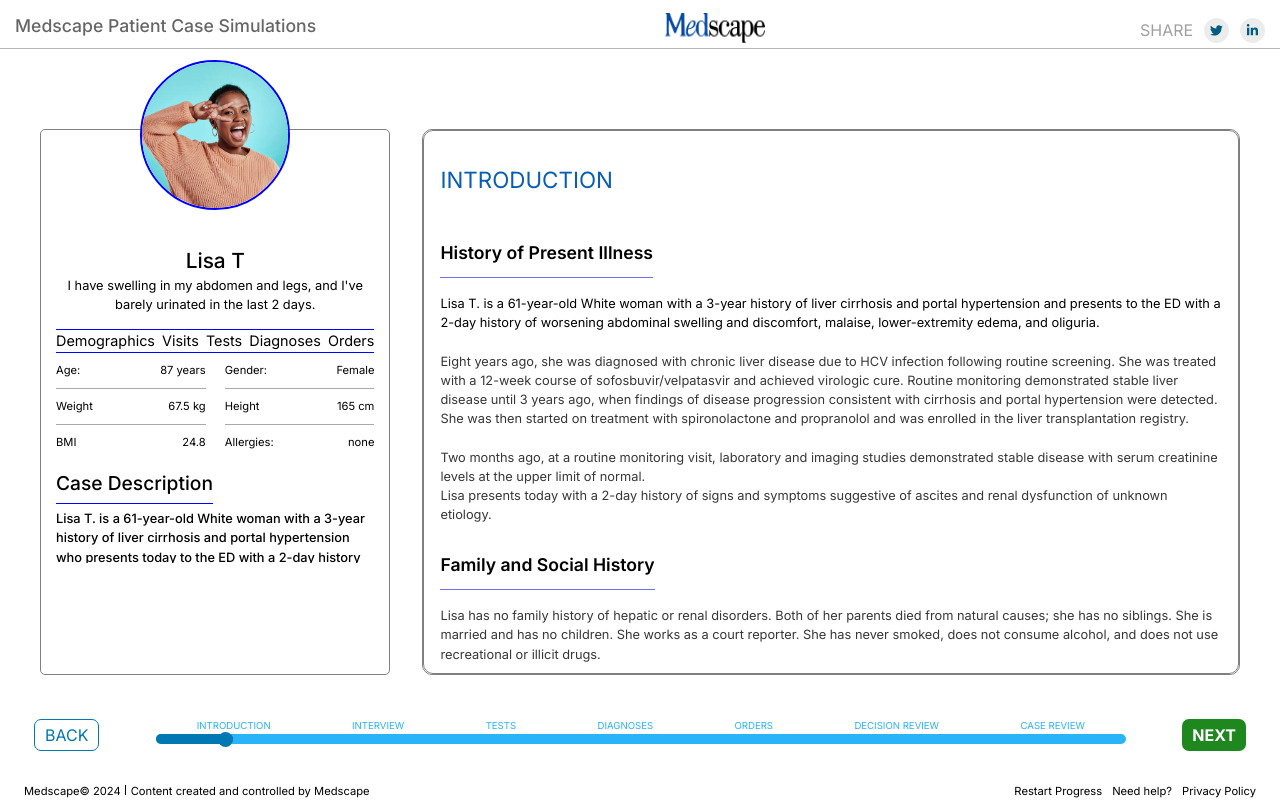
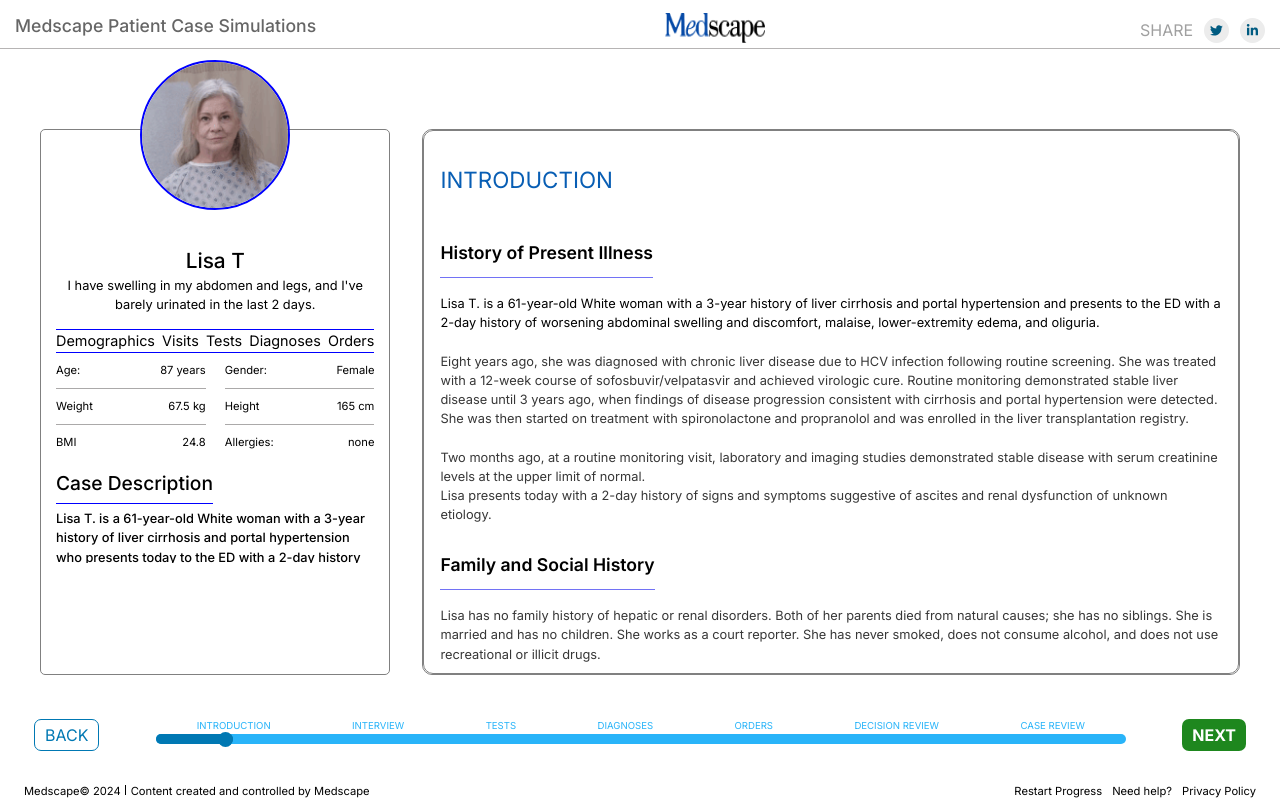
Before and after one commit to AdebestAA/medscape, a Next.js app: page /simulation in a window 1280 px wide. Built offline with nearby package versions, Linux system fonts and the light colour scheme.

Commit message:
change video

```diff
--- a/src/app/register/page.jsx
+++ b/src/app/register/page.jsx
@@ -166,7 +166,7 @@ className='w-[20px] h-[20px] block border-[2px] hover:border-[3px] focus:border-
  </div>
 
 <button type='submit' className='bg-createAccountBtnColor text-white md:font-bold sm:font-medium self-center md:px-12 sm:px-8 xsm:px-8 md:py-2 sm:py-[4px]
-xsm:py-[4px] rounded-full xl:my-4 lg:my-1 md:my-4  sm:my-4 xsm:my-2'> Create an Account</button>
+ xsm:py-[4px] rounded-full xl:my-4 lg:my-1 md:my-4  sm:my-4 xsm:my-2'> Create an Account</button>
 </form>
 </div>
 </section>
--- a/src/components/Simulation-components/Interview/VideoInterview.js
+++ b/src/components/Simulation-components/Interview/VideoInterview.js
@@ -53,7 +53,7 @@ const VideoInterview = () => {
     <div className='video-and-transcript'>
       <article className='video-container'>
         <video controls className='video-tag'>
-          <source src='./videotest.mp4' type='video/mp4'/>
+          <source src='./bank.mp4' type='video/mp4'/>
         </video>
       </article>
 
--- a/src/components/Simulation-components/PatientProfile/PatientProfile.js
+++ b/src/components/Simulation-components/PatientProfile/PatientProfile.js
@@ -27,7 +27,7 @@ setShowPatientProfile} = useContext(FunctionalityContext)
         <div className='inner-image-div'>
           <div className='image-div-position'>
         <figure className='relative w-[150px] h-[150px] rounded-full border-[2px] border-[blue]'>
-            <Image src={"/model.jpg"} fill className='rounded-full object-cover' alt='model'/>
+            <Image src={"/headshot.gif"} fill className='rounded-full object-cover' alt='model'/>
         </figure>
           </div>
         </div>
```
